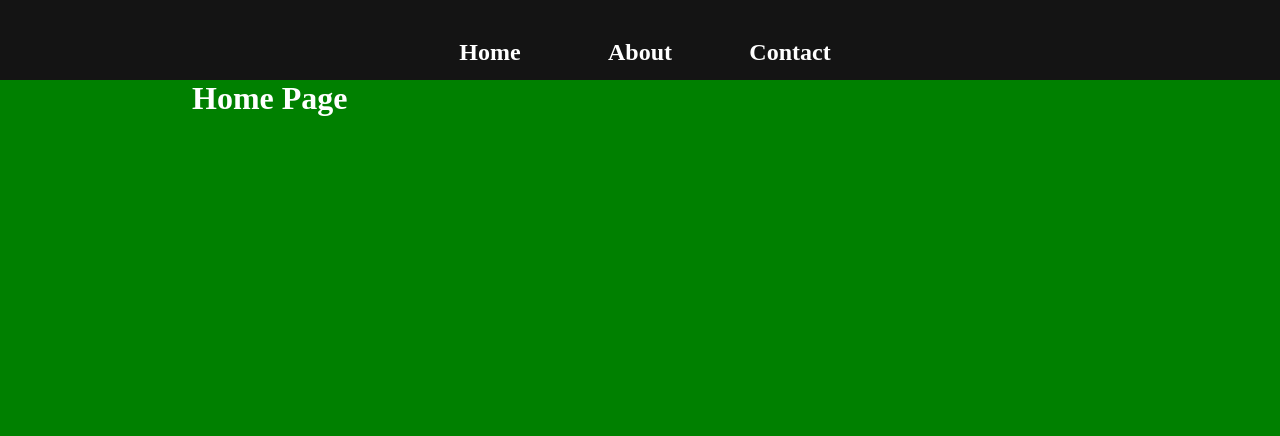
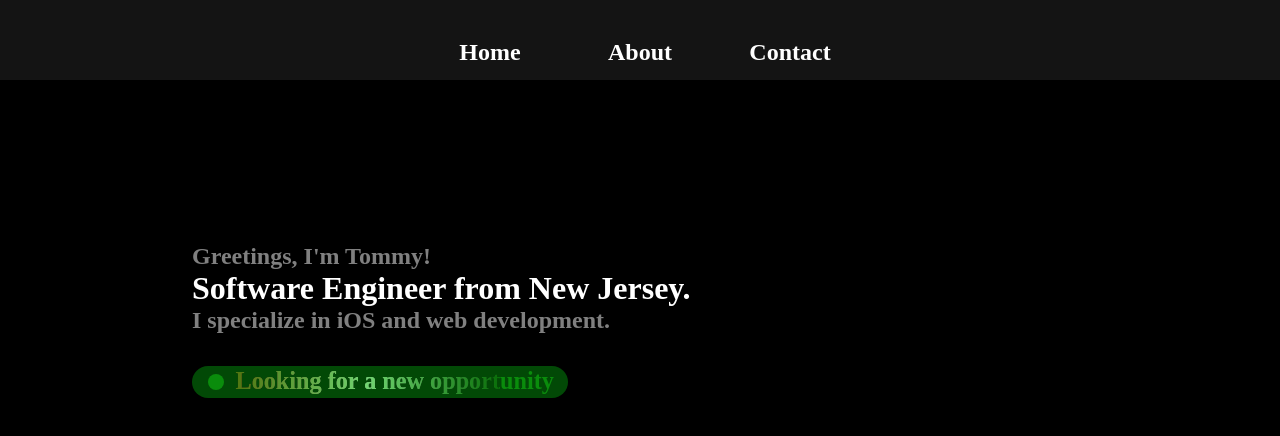
Before and after one commit to TbartocciDev/tommybartocci, a React (Create React App) app: page / in a window 1280 px wide. Shown: the top 436 px of the page. Built offline with nearby package versions, Linux system fonts and the light colour scheme; a web font is replaced by a local one.

Commit message:
hero section added

```diff
--- a/src/App.css
+++ b/src/App.css
@@ -21,6 +21,10 @@ body {
 #main-section {
   width: 100%;
   padding-bottom: 8vh;
+}
+
+.section-content {
+  height: 100%;
 }
 a:active, a:visited, a:link {
   text-decoration: none;
--- a/src/data.js
+++ b/src/data.js
@@ -14,6 +14,17 @@ const Data = {
                 url: "/Contact"
             },
         ]
+    },
+    HomePage: {
+        heroSection: {
+            header: "Greetings, I'm Tommy!",
+            subheader: "Software Engineer from New Jersey.",
+            summary: "I specialize in iOS and web development.",
+            status: {
+                status: "open",
+                info: "Looking for a new opportunity"
+            }
+        }
     },
     AboutPage: {
         introSection: {
--- /dev/null
+++ b/src/main/Pages/HomePage/Components/HeroSection/HeroSection.css
@@ -0,0 +1,17 @@
+:root {
+    --CYellow: #c8ac60;
+    --CBlue: #276ab9;
+    --CRed: #b75854;
+}
+.HeroSection {
+    height: 60vh;
+}
+.HeroSection .section-content {
+    display: flex;
+    flex-direction: column;
+    justify-content: center;
+
+}
+.HeroSection h2 {
+    color: gray;
+}
--- /dev/null
+++ b/src/main/Pages/HomePage/Components/HeroSection/HeroSection.jsx
@@ -0,0 +1,16 @@
+import "./HeroSection.css"
+
+import StatusBar from "./StatusBar/StatusBar"
+
+export default function HeroSection({ data }) {
+    return (
+        <main className="HeroSection" id="main-section">
+            <div className="section-content">
+                <h2>{data.header}</h2>
+                <h1>{data.subheader}</h1>
+                <h2>{data.summary}</h2>
+                <StatusBar data={data.status}/>
+            </div>
+        </main>
+    )
+}
--- /dev/null
+++ b/src/main/Pages/HomePage/Components/HeroSection/StatusBar/StatusBar.css
@@ -0,0 +1,87 @@
+:root {
+    --openLight: rgb(16, 185, 16, 0.6);;
+    --openDark: rgba(4, 105, 9, 0.7);
+    --closedLight: red;
+    --closedDark: rgba(112, 7, 7, 0.7);
+    --exploringLight: rgb(55, 76, 239);
+    --exploringDark: rgba(7, 7, 160, 0.7);
+}
+.StatusBar {
+    margin-top: 2rem;
+    height: 4vh;
+    min-height: 30px;
+    display: flex;
+    align-items: center;
+    width: fit-content;
+    border-radius: 3vh;
+    padding-inline: 1rem;
+    transition: 1s ease;
+}
+.StatusBar .circle {
+    height: 50%;
+    aspect-ratio: 1;
+    border-radius: 50%;
+}
+.StatusBar h2 {
+    /* font-size: 2vh; */
+    padding-left: 1vw;
+    white-space: nowrap;
+    background: linear-gradient(90deg, #af0f0f, #fff, #000);
+    background-repeat: no-repeat;
+    background-size: 80%;
+    animation: glimmer 3.5s linear infinite;
+    background-clip: text;
+    -webkit-text-fill-color: var(--openLight);
+}
+.StatusBar:hover {
+    transform: scale(103%);
+}
+
+#open {
+    background-color: var(--openDark);
+}
+#open .circle {
+    background-color: var(--openLight);
+}
+#open h2 {
+    color: var(--openLight);
+}
+
+#closed {
+    background-color: var(--closedDark);
+}
+#closed .circle {
+    background-color: var(--closedLight);
+}
+#closed h2 {
+    color: var(--closedLight);
+}
+
+#exploring {
+    background-color: var(--exploringDark);
+}
+#exploring .circle {
+    background-color: var(--exploringLight);
+}
+#exploring h2 {
+    color: var(--exploringLight);
+}
+
+
+
+@keyframes glimmer {
+    0% {
+        background-position: -500%;
+        scale: 100%;
+    }
+    10% {
+        background-position: -500%;
+    }
+    50% {
+        scale: 101%;
+    }
+    100% {
+        scale: 100%;
+        background-position: 500%;
+    }
+}
--- /dev/null
+++ b/src/main/Pages/HomePage/Components/HeroSection/StatusBar/StatusBar.jsx
@@ -0,0 +1,15 @@
+import "./StatusBar.css"
+
+import { Link } from "react-router-dom"
+
+export default function StatusBar({ data }) {
+    console.log(data.status)
+    return (
+        <Link to="/contact">
+            <div className="StatusBar" id="open">
+                <div className="circle"></div>
+                <h2>{data.info}</h2>
+            </div>
+        </Link>
+    )
+}
--- a/src/main/Pages/HomePage/HomePage.css
+++ b/src/main/Pages/HomePage/HomePage.css
@@ -1,5 +1,4 @@
 .HomePage {
     min-height: 100vh;
     width: 100%;
-    background-color: green;
 }
--- a/src/main/Pages/HomePage/HomePage.jsx
+++ b/src/main/Pages/HomePage/HomePage.jsx
@@ -2,6 +2,7 @@ import "./HomePage.css";
 
 import { Link } from "react-router-dom";
 import { useEffect, useState } from 'react';
+import HeroSection from "./Components/HeroSection/HeroSection";
 
 export default function HomePage({ data, setPage }) {
 
@@ -15,7 +16,7 @@ export default function HomePage({ data, setPage }) {
     return (
         <main className="HomePage" id="main-page">
             <div className="content" id="page-content">
-                <h1>Home Page</h1>
+                <HeroSection data={data.heroSection}/>
             </div>
         </main>
     )
```
